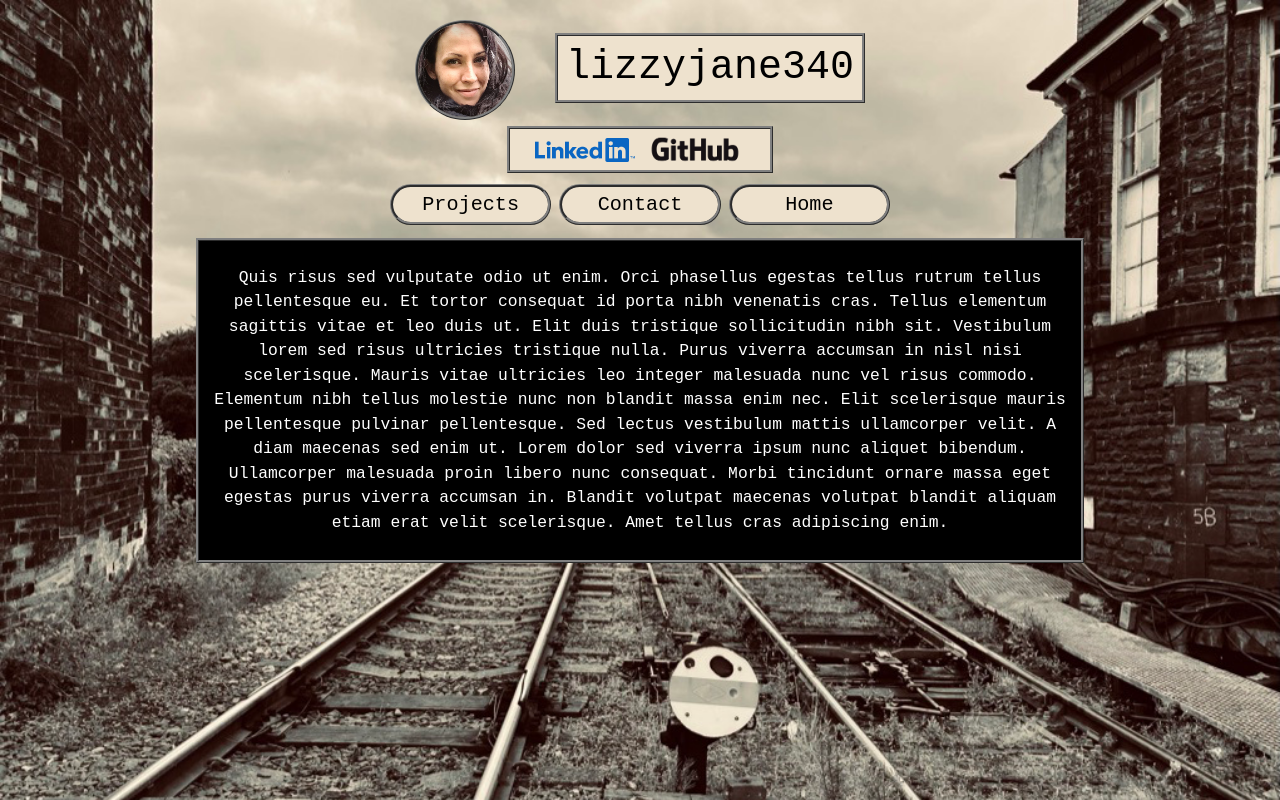
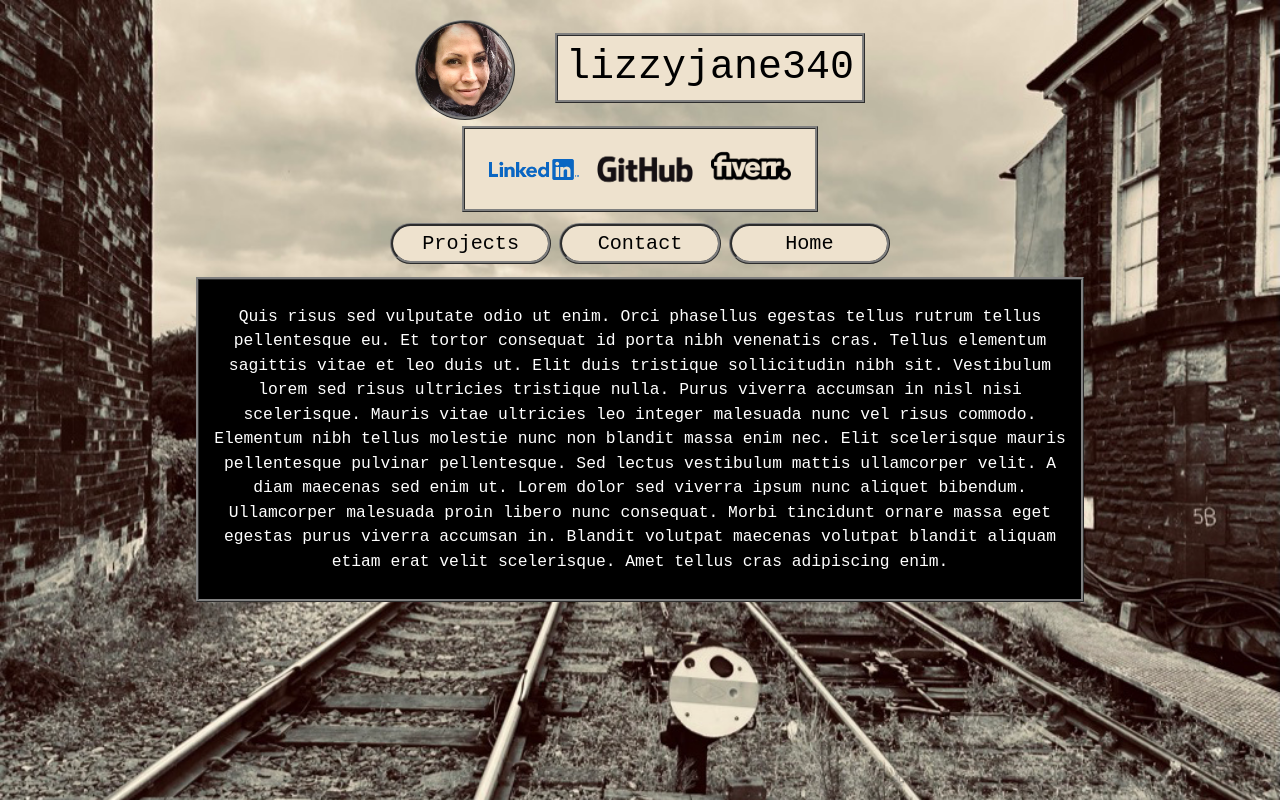
Before and after one commit to lizzyjane340/portfolio-site, a plain HTML site: page about.html in a window 1280 px wide. Drawn offline with nearby package versions, Linux system fonts and the light colour scheme.

Commit message:
Creating a new link bar href link

```diff
--- a/about.html
+++ b/about.html
@@ -26,9 +26,10 @@
         </div>
 
         <div class="row justify-content-center align-items-center text-center">
-            <div class="col-md-3 justify-content-center align-items-center" id="link-bar">
-                <a href="https://www.linkedin.com/in/lizzy-jane-ferris-5bb057202/" target="_blank"><img src="images/LinkedIn-Blue-40.png" class="img-fluid" id="linkedinLogo" alt="Linkedin Link Logo" width=100 height=30/></a>
-                <a href="http://www.github.com/lizzyjane340" target="_blank"><img src="images/GitHub_Logo.png" class="img-fluid" id="githubLogo" alt="Github Link Logo" width=100 height=25/> </a>
+            <div class="col-md-4 justify-content-center align-items-center" id="link-bar">
+                <a href="https://www.linkedin.com/in/lizzy-jane-ferris-5bb057202/" target="_blank"><img src="images/LinkedIn-Blue-40.png" class="img-fluid" id="linkedinLogo" alt="Linkedin Link Logo" width=90 height=20/></a>
+                <a href="http://www.github.com/lizzyjane340" target="_blank"><img src="images/GitHub_Logo.png" class="img-fluid" id="githubLogo" alt="Github Link Logo" width=110 height=30/> </a>
+                <a href="https://www.fiverr.com/share/0dPdQr" target="_blank"><img src="images/icons8-fiverr-100.png" class="img-fluid" id="fiverrLogo" alt="Fiverr Gig Link Logo" width=80 height=15/></a>
             </div>
         </div>
 
```
Also changed, not shown: contact.html (+4 -3 lines), index.html (+4 -3 lines), projects.html (+4 -3 lines), script.js (line endings or trailing spaces).
